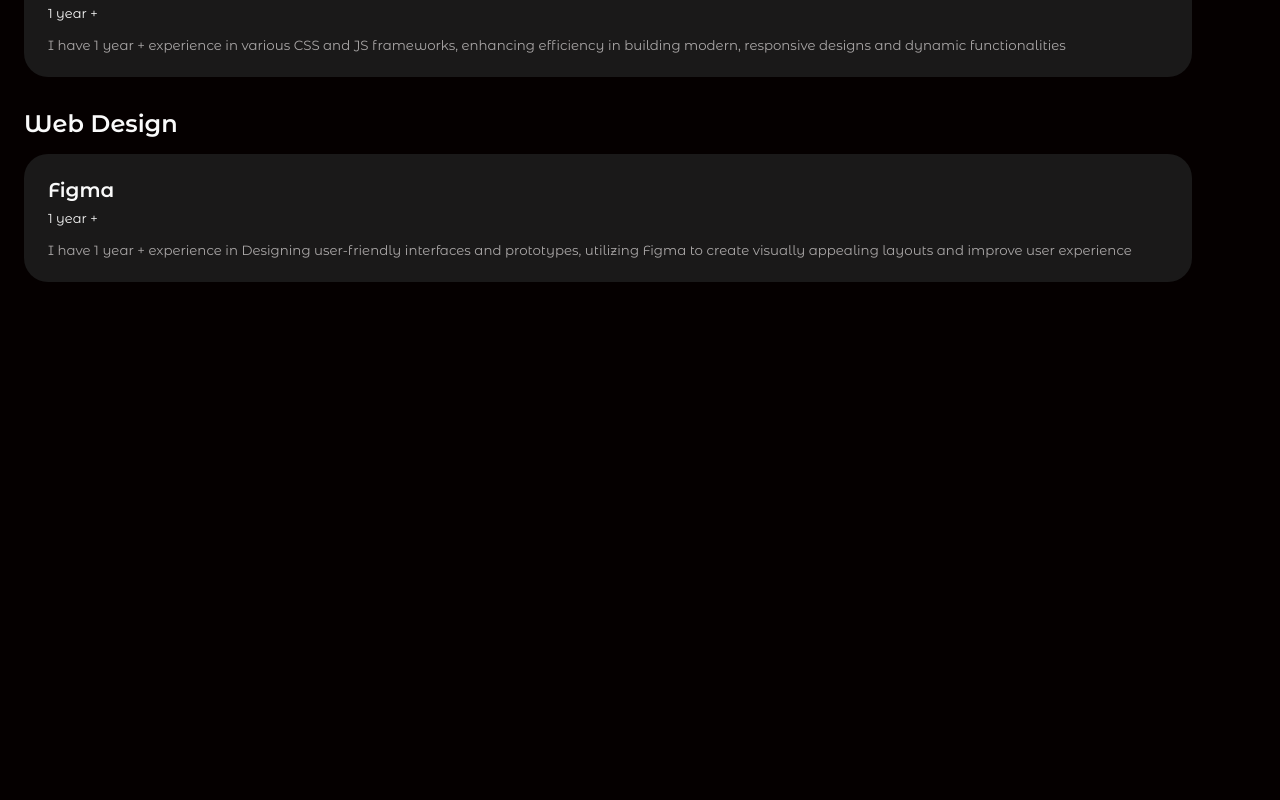
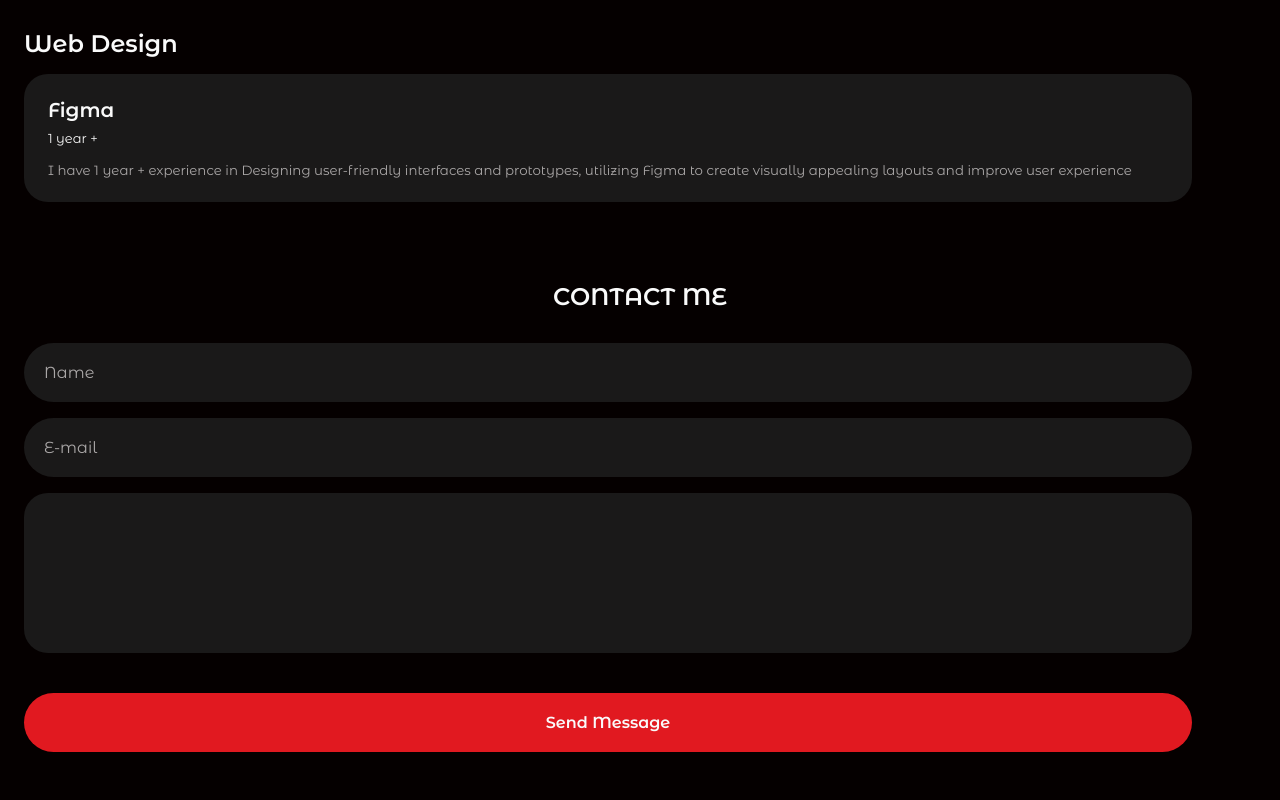
Before and after one commit to M-Aaun-two/IamAaun, a website: page index.html in a window 1280 px wide. Shown: the part 7924-8724 px from the top of the page. Before the commit the page ends 8254 px from the top, so only its background shows below. Drawn offline with nearby package versions, Linux system fonts and the light colour scheme; a web font is replaced by a local one.

Commit message:
Added Contact Sec

```diff
--- a/index.html
+++ b/index.html
@@ -293,12 +293,6 @@
 
          <!--==================== EXPERIENCE ====================-->
          <section class="experience section" id="experience">
-
-
-         </section>
-
-         <!--==================== CONTACT ====================-->
-         <section class="contact section" id="contact">
             <h2 class="section-title">Education</h2>
 
             <div class="education-container container grid">
@@ -343,6 +337,33 @@
             </article>
             </div>
 
+         </section>
+
+         <!--==================== CONTACT ====================-->
+         <section class="contact section" id="contact">
+            <h2 class="section-title">CONTACT ME</h2>
+
+            <div class="contact-container container grid">
+                <form action="" class="contact-form grid" id="contact-form">
+                    <div class="contact-group grid">
+                        <input type="text" name="user-name" required placeholder="Name" class="contact-input">
+                        <input type="email" name="user-email" required placeholder="E-mail" class="contact-input">
+                    </div>
+
+                    <textarea name="user-message" placeholder="Message" class="contact-input contact-area">
+
+                    </textarea>
+
+                    <button class="button contact-button">
+                        Send Message
+                    </button>
+
+                    <p class="contact-message" id="contact-message">
+
+                    </p>
+                </form>
+            </div>
+
 
 
          </section>
@@ -350,7 +371,9 @@
 
       <!--==================== FOOTER ====================-->
       <footer class="footer">
+         <div class="footer-container container grid">
 
+         </div>
       </footer>
 
       <!--========== SCROLL UP ==========-->
--- a/style.css
+++ b/style.css
@@ -497,17 +497,16 @@ img {
 
 /*=============== EXPERIENCE ===============*/
 .education-container {
-    row-gap:  2rem;
+    row-gap: 2rem;
 }
 
 .education-card {
-    display:  grid;
-    row-gap:  1rem;
+    display: grid;
+    row-gap: 1rem;
 }
 
 .education-name {
-    font-size:  var(--h2-font-size);
-
+    font-size: var(--h2-font-size);
 }
 
 .education-data {
@@ -518,21 +517,64 @@ img {
 
 .education-lang {
     font-size: var(--h3-font-size);
-    margin-bottom:  .5rem;
+    margin-bottom: 0.5rem;
 }
 
 .education-date {
-    display:  block;
-    font-size:  var(--smaller-font-size);
+    display: block;
+    font-size: var(--smaller-font-size);
     margin-bottom: 1rem;
 }
 
 .education-description {
     color: var(--text-color);
-    font-size:  smaller;
+    font-size: smaller;
 }
 
 /*=============== CONTACT ===============*/
+.contact-group,
+.contact-form {
+    gap: 1rem;
+}
+
+.contact-form {
+    position: relative;
+}
+
+.contact-input {
+    background-color: var(--container-color);
+    padding: 1.25rem;
+    border-radius: 4rem;
+    color: white;
+}
+
+.contact-input::placeholder {
+    color: var(--text-color);
+}
+
+.contact-input:autofill {
+    transition:
+        background-color 6000s,
+        color 6000s;
+}
+
+.contact-area {
+    height: 10rem;
+    resize: none;
+    border-radius: 1.5rem;
+}
+
+.contact-button {
+    margin-top: 1.5rem;
+    cursor: pointer;
+}
+
+.contact-message {
+    position: absolute;
+    left: 0;
+    bottom: 4.5rem;
+    font-size: var(--smaller-font-size);
+}
 
 /*=============== FOOTER ===============*/
 
```
